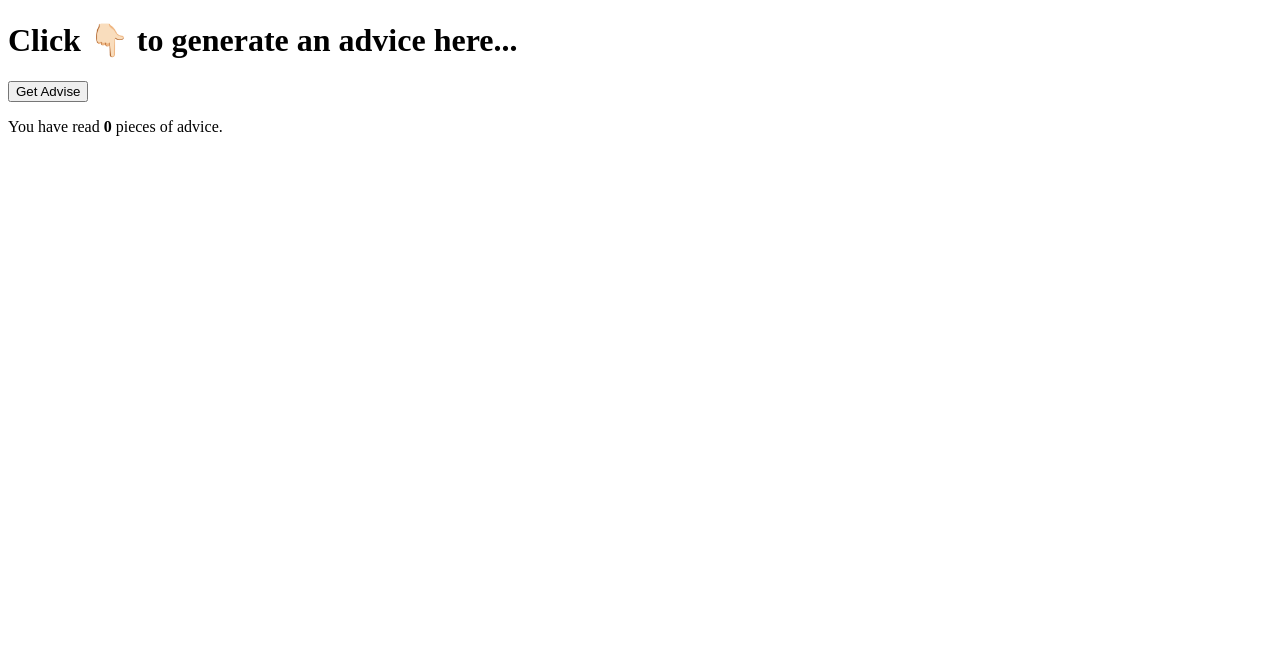
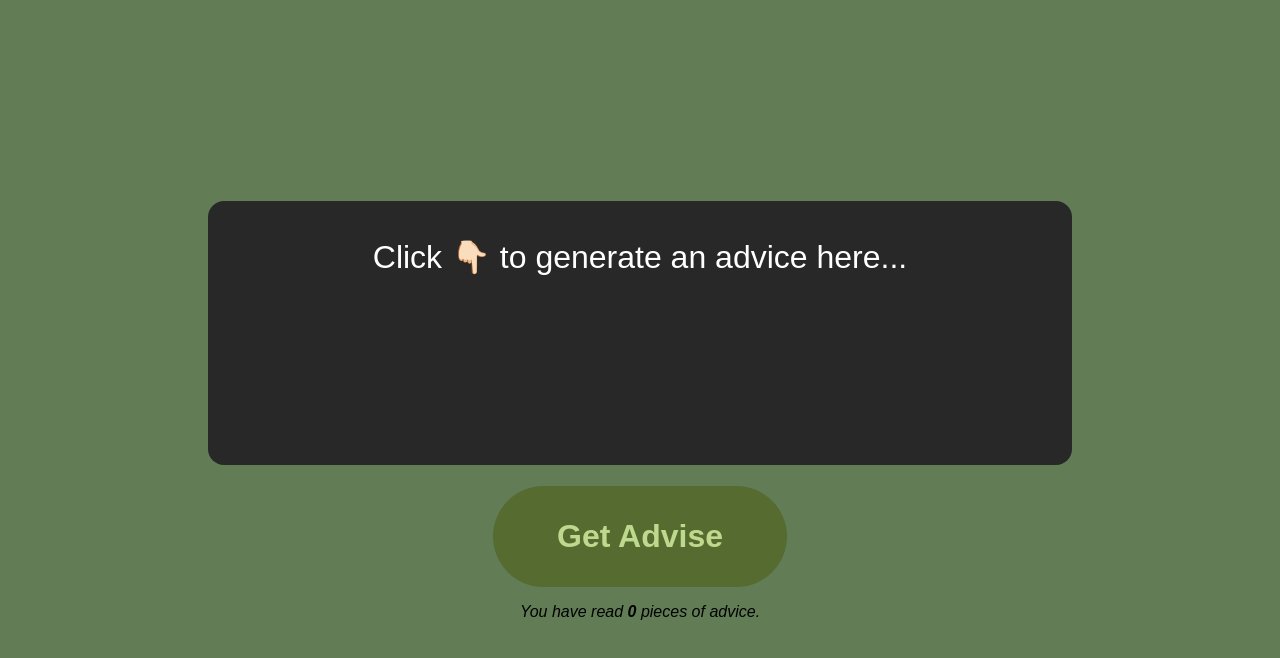
Before and after one commit to ashkheid/adviser-app, a React (Create React App) app: page / in a window 1280 px wide. Shown: the top 658 px of the page. Built offline with nearby package versions, Linux system fonts and the light colour scheme; no server answers.

Commit message:
Add some styles

```diff
--- a/public/index.html
+++ b/public/index.html
@@ -3,6 +3,7 @@
 	<head>
 		<meta charset="utf-8" />
 		<meta name="viewport" content="width=device-width, initial-scale=1" />
+    <link rel="stylesheet" href="./style.css">
 		<title>React App</title>
 	</head>
 	<body>
--- /dev/null
+++ b/public/style.css
@@ -0,0 +1,46 @@
+* {
+	font-family: sans-serif;
+}
+
+div#root {
+	display: flex;
+	flex-direction: column;
+	align-items: center;
+	justify-content: center;
+	height: 100vh;
+}
+
+h1 {
+	height: 200px;
+	width: 800px;
+	text-align: center;
+	line-height: 1.5;
+	background-color: #282828;
+	color: white;
+	font-weight: 100;
+	padding: 1em;
+	border-radius: 0.5em;
+}
+
+body {
+	background-color: #627d56;
+}
+
+button {
+	background-color: #556b2f;
+	border: none;
+	font-size: 2em;
+	padding: 1em 2em;
+	border-radius: 100px;
+	font-weight: 900;
+	color: #bed98e;
+}
+
+button:hover {
+	background-color: #42571f;
+	cursor: pointer;
+}
+
+p {
+	font-style: italic;
+}
```
